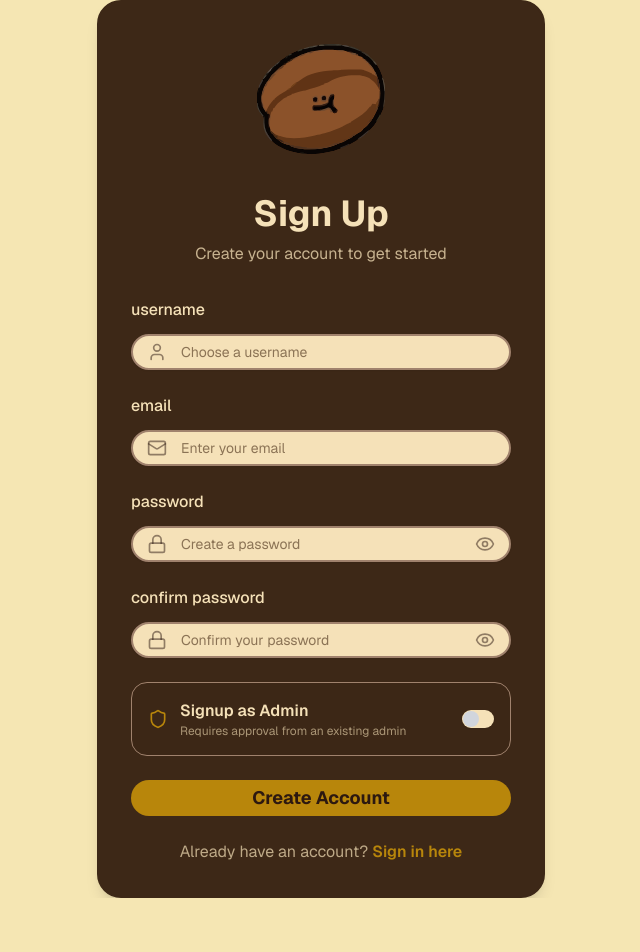
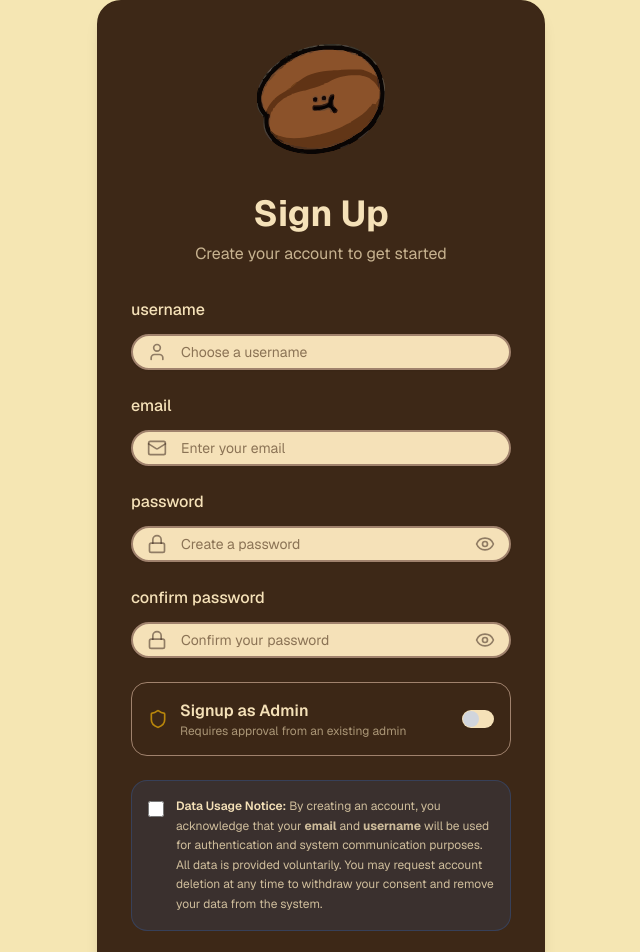
Before and after one commit to yvessssdude/file-securing-system, a Next.js app in the folder frontend/: page /signup in a window 1280 px wide. Shown: the top 952 px of the page, without its empty margins (319-959 px from the left). Before the commit the page ends 898 px from the top, so only its background shows below. Built offline with nearby package versions, Linux system fonts and the light colour scheme; no server answers.

Commit message:
add consent notice

```diff
--- a/frontend/app/signup/page.tsx
+++ b/frontend/app/signup/page.tsx
@@ -28,6 +28,7 @@ export default function SignupPage() {
   const [isLoading, setIsLoading] = useState(false);
   const [error, setError] = useState('');
   const [requestAdmin, setRequestAdmin] = useState(false);
+  const [consentAgreed, setConsentAgreed] = useState(false);
 
   const validatePassword = (pw: string) => {
     const rx = /^(?=.*[a-z])(?=.*[A-Z])(?=.*\d)(?=.*[!@#$%^&*()_+\-=\[\]{};':"\\|,.<>\/?]).{8,}$/;
@@ -37,6 +38,11 @@ export default function SignupPage() {
   const handleSubmit = async (e: React.FormEvent) => {
     e.preventDefault();
     setError('');
+
+    if (!consentAgreed) {
+      setError('You must agree to the data usage notice before creating an account');
+      return;
+    }
 
     if (password !== confirmPassword) {
       setError('Passwords do not match');
@@ -200,6 +206,24 @@ export default function SignupPage() {
               />
             </div>
 
+            <div className="bg-blue-500/10 rounded-2xl p-4 border border-blue-500/20">
+              <div className="flex items-start gap-3">
+                <input
+                  type="checkbox"
+                  id="consent-checkbox"
+                  checked={consentAgreed}
+                  onChange={(e) => setConsentAgreed(e.target.checked)}
+                  className="mt-1 w-4 h-4 rounded accent-accent cursor-pointer flex-shrink-0"
+                />
+                <label htmlFor="consent-checkbox" className="text-xs text-card-foreground/80 leading-relaxed cursor-pointer">
+                  <span className="font-semibold text-card-foreground">Data Usage Notice:</span>{' '}
+                  By creating an account, you acknowledge that your <strong>email</strong> and <strong>username</strong> will
+                  be used for authentication and system communication purposes. All data is provided voluntarily.
+                  You may request account deletion at any time to withdraw your consent and remove your data from the system.
+                </label>
+              </div>
+            </div>
+
             <Button
               type="submit"
               disabled={isLoading}
```
